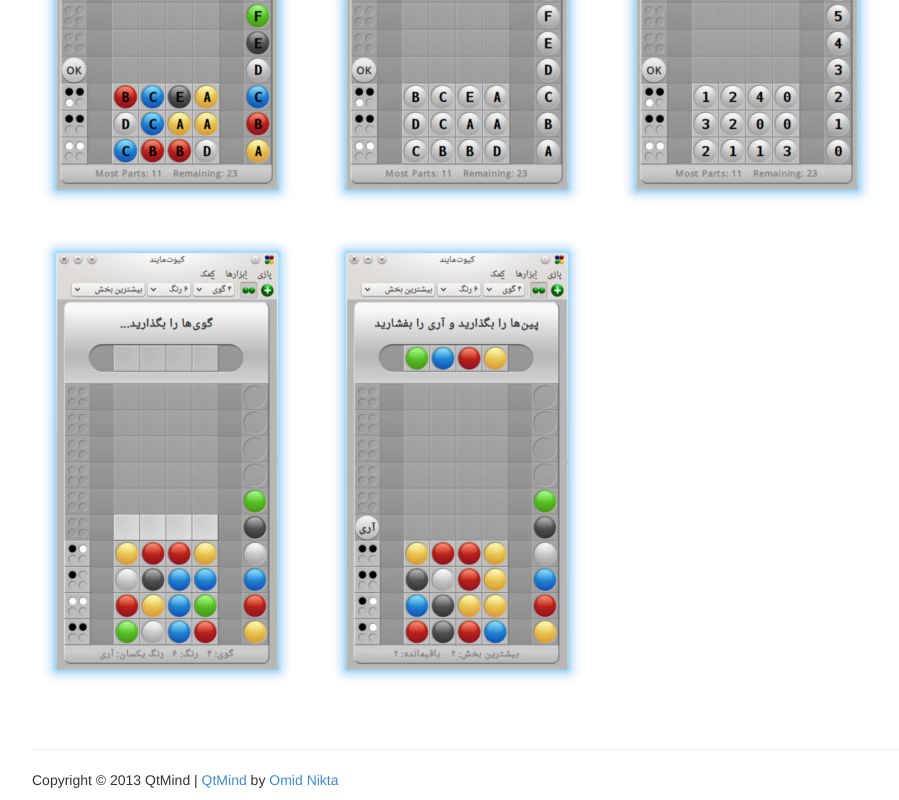
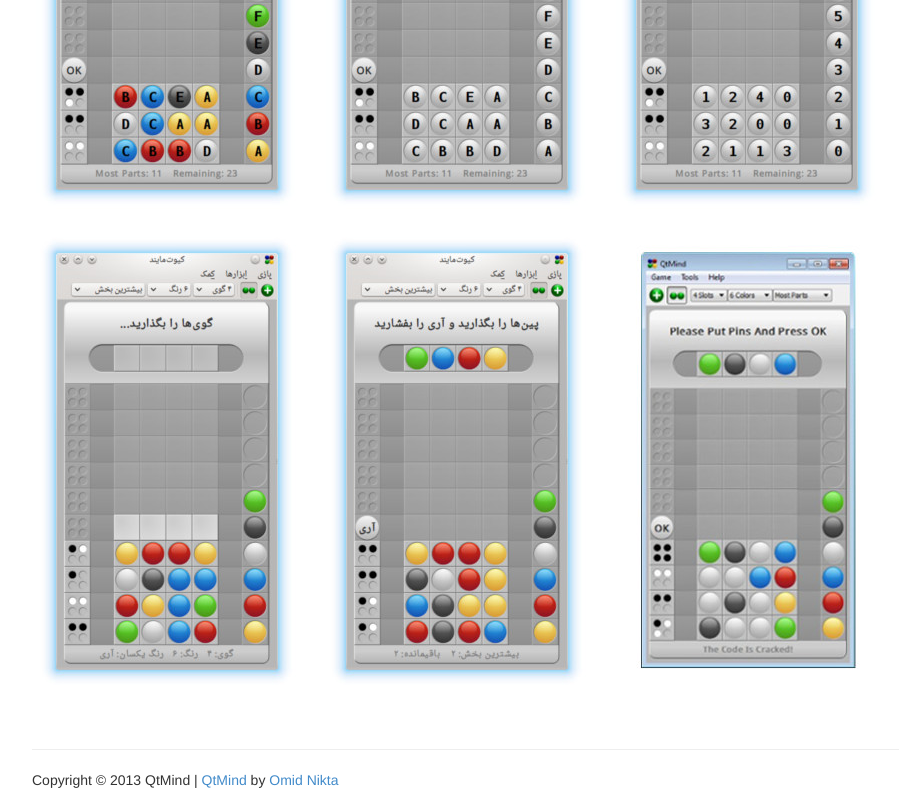
Before and after one commit to mehdioa/qtmind, a plain HTML site: page gallery.html in a window 1280 px wide. Shown: the part 1082-1882 px from the top of the page, without its empty margins (173-1072 px from the left). Drawn offline with Linux system fonts and the light colour scheme.

Commit message:
windows screenshot added

```diff
--- a/gallery.html
+++ b/gallery.html
@@ -35,6 +35,7 @@
               <img src="images/qtmind7.jpg" alt="Focus" class="img-responsive img-rounded img_left gallery" />
               <img src="images/qtmind8.jpg" alt="Focus" class="img-responsive img-rounded img_left gallery" />
               <img src="images/qtmind9.jpg" alt="Focus" class="img-responsive img-rounded img_left gallery" />
+              <img src="images/qtmind10.jpg" alt="Focus" class="img-responsive img-rounded img_left gallery" />
             </div>
 
      	</div> <!-- /row 1 -->
```
Also changed, not shown: images/qtmind10.jpg (added).
